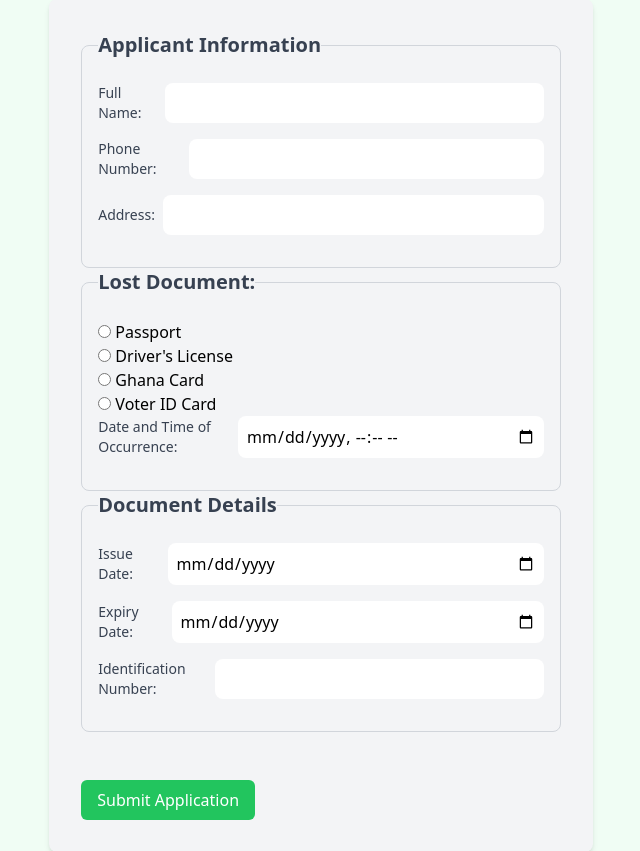
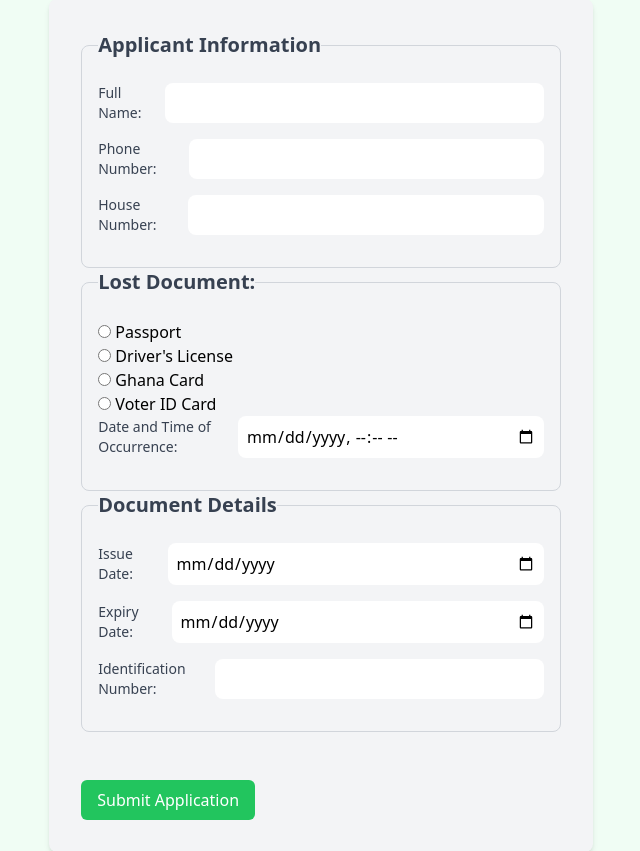
Before and after one commit to YounoussaBen/extractReportForm, a Django app: page /download/create_application/ in a window 1280 px wide. Shown: the part 148-999 px from the top of the page, without its empty margins (319-959 px from the left). Run offline with Django 4.2, Linux system fonts and the light colour scheme; the visitor is signed in with stand-in values (Sample User, id 1); some libraries are stand-ins or nearby versions.

Commit message:
Update templates

```diff
--- a/templates/application_form.html
+++ b/templates/application_form.html
@@ -19,8 +19,8 @@
       </p>
 
       <p class="mb-4 flex items-center">
-        <label for="id_address" class="label text-gray-700 text-sm font-medium mr-2">Address:</label>
-        <input class="input w-full p-2 text-black rounded-lg" type="text" name="address" id="id_address" required />
+        <label for="id_house_number" class="label text-gray-700 text-sm font-medium mr-2">House Number:</label>
+        <input class="input w-full p-2 text-black rounded-lg" type="text" name="house_number" id="id_house_number" required />
       </p>
     </fieldset>
 
```
